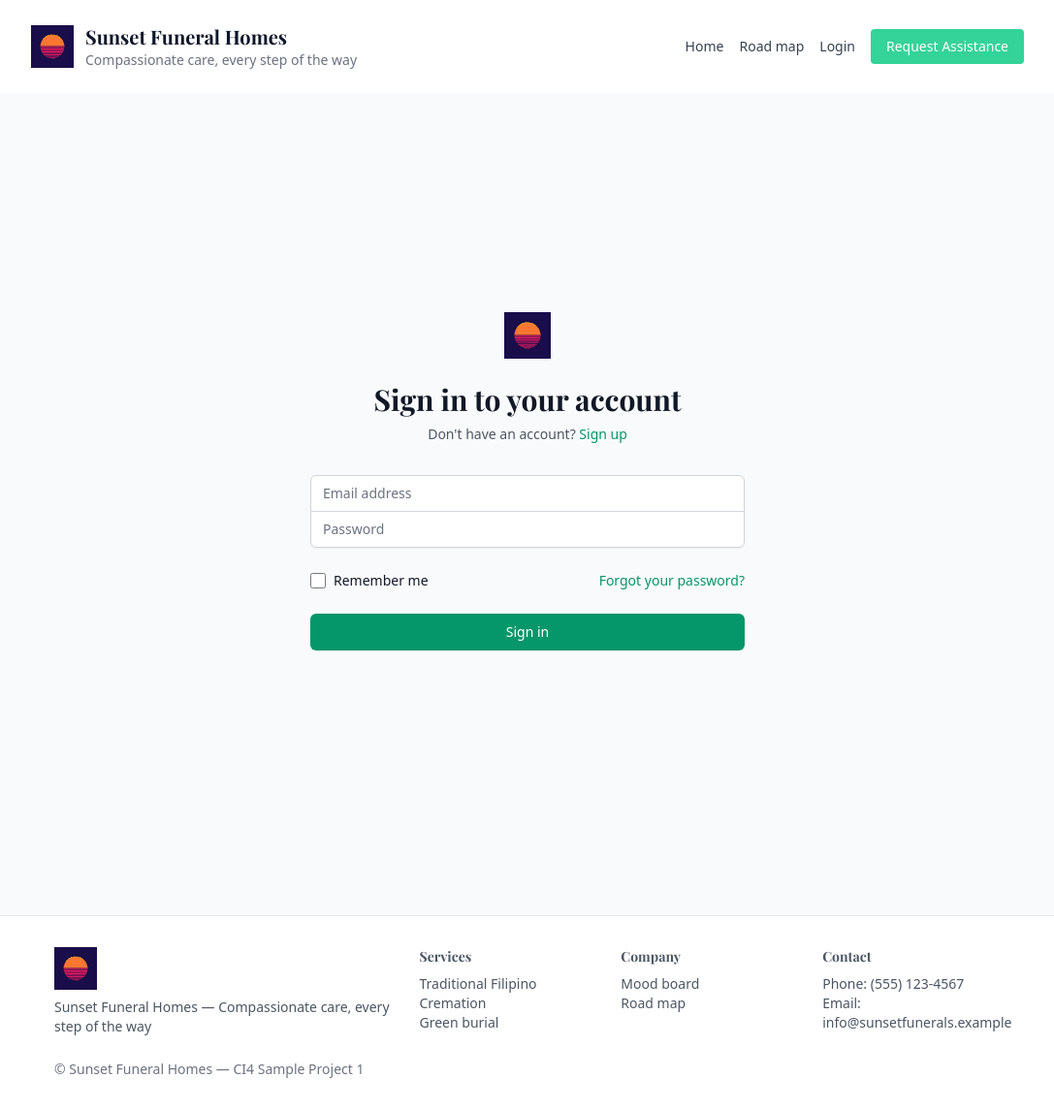
After one commit to zyx-0314/CI4-template, a CodeIgniter 4 app: the page made by backend/app/Views/auth/login.php in a window 1280 px wide. The commit adds this page. Shown: the whole page at 97% size, without its empty margins (96-1183 px from the left). Run offline with PHP 8.4 and a stand-in for CodeIgniter, Linux system fonts and the light colour scheme; the template is opened without the code that fills it, so the values that code supplies are empty; some libraries are stand-ins or nearby versions.

Commit message:
feat: implement authentication routes and views for user login functionality

```diff
--- a/backend/app/Config/Routes.php
+++ b/backend/app/Config/Routes.php
@@ -8,6 +8,10 @@ use CodeIgniter\Router\RouteCollection;
 $routes->get('/', 'User::index');
 $routes->get('mood-board', 'User::moodBoard');
 $routes->get('roadmap', 'User::roadmap');
+// Auth
+$routes->get('login', 'Auth::showLogin');
+$routes->post('login', 'Auth::login');
+$routes->get('logout', 'Auth::logout');
 // Services pages (dynamic): /services and /services/{style}
 $routes->get('services', 'User::services');
 $routes->get('services/(:segment)', 'User::services/$1');
--- /dev/null
+++ b/backend/app/Views/auth/login.php
@@ -0,0 +1,86 @@
+<?php
+
+/**
+ * views/auth/login.php
+ *
+ * Data contract (optional):
+ * - $action: string - form action URL (default: '/login')
+ * - $method: string - http method (default: 'post')
+ * - $errors: array|null - validation errors keyed by field name
+ * - $old: array|null - old input values, e.g. old('email')
+ *
+ * This view renders an accessible login form. It expects the framework's
+ * `csrf_field()` helper to be available for CSRF protection.
+ */
+
+$action = $action ?? '/login';
+$method = strtoupper($method ?? 'post');
+$errors = $errors ?? [];
+$old = $old ?? [];
+
+?>
+<!doctype html>
+<html lang="en">
+<?= view('components/head', ['title' => 'Sunset Funeral Homes — Compassionate Care']) ?>
+
+<body class="bg-gray-50 font-sans text-slate-900">
+  <?= view('components/header'); ?>
+
+
+  <main class="flex justify-center items-center bg-gray-50 px-4 sm:px-6 lg:px-8 py-12 min-h-screen">
+    <div class="space-y-8 w-full max-w-md">
+      <div>
+        <img class="mx-auto w-auto h-12" src="<?= esc(base_url('logo/main.svg')) ?>" alt="<?= esc($brandTitle ?? 'Sunset Funeral Homes') ?>">
+        <h2 class="mt-6 font-extrabold text-gray-900 text-3xl text-center">Sign in to your account</h2>
+        <p class="mt-2 text-gray-600 text-sm text-center">Don't have an account? <a href="/signup" class="font-medium text-emerald-600 hover:underline">Sign up</a></p>
+      </div>
+
+      <form class="space-y-6 mt-8" action="<?= esc($action) ?>" method="<?= $method === 'GET' ? 'get' : 'post' ?>" novalidate>
+        <?= csrf_field() ?>
+        <input type="hidden" name="remember" value="0">
+        <div class="-space-y-px shadow-sm rounded-md">
+          <div>
+            <label for="email" class="sr-only">Email address</label>
+            <input id="email" name="email" type="email" autocomplete="email" required
+              value="<?= esc($old['email'] ?? '') ?>"
+              class="appearance-none rounded-none relative block w-full px-3 py-2 border <?= isset($errors['email']) ? 'border-red-500' : 'border-gray-300' ?> placeholder-gray-500 text-gray-900 rounded-t-md focus:outline-none focus:ring-emerald-500 focus:border-emerald-500 focus:z-10 sm:text-sm"
+              placeholder="Email address" aria-invalid="<?= isset($errors['email']) ? 'true' : 'false' ?>" aria-describedby="email-error">
+            <?php if (! empty($errors['email'])): ?>
+              <p id="email-error" class="mt-2 text-red-600 text-sm"><?= esc($errors['email']) ?></p>
+            <?php endif; ?>
+          </div>
+          <div>
+            <label for="password" class="sr-only">Password</label>
+            <input id="password" name="password" type="password" autocomplete="current-password" required
+              class="appearance-none rounded-none relative block w-full px-3 py-2 border <?= isset($errors['password']) ? 'border-red-500' : 'border-gray-300' ?> placeholder-gray-500 text-gray-900 rounded-b-md focus:outline-none focus:ring-emerald-500 focus:border-emerald-500 focus:z-10 sm:text-sm"
+              placeholder="Password" aria-invalid="<?= isset($errors['password']) ? 'true' : 'false' ?>" aria-describedby="password-error">
+            <?php if (! empty($errors['password'])): ?>
+              <p id="password-error" class="mt-2 text-red-600 text-sm"><?= esc($errors['password']) ?></p>
+            <?php endif; ?>
+          </div>
+        </div>
+
+        <div class="flex justify-between items-center">
+          <div class="flex items-center">
+            <input id="remember" name="remember" type="checkbox" value="1" class="border-gray-300 rounded focus:ring-emerald-500 w-4 h-4 text-emerald-600" <?= ! empty($old['remember']) ? 'checked' : '' ?>>
+            <label for="remember" class="block ml-2 text-gray-900 text-sm">Remember me</label>
+          </div>
+
+          <div class="text-sm">
+            <a href="/forgot" class="font-medium text-emerald-600 hover:underline">Forgot your password?</a>
+          </div>
+        </div>
+
+        <div>
+          <button type="submit" class="group relative flex justify-center bg-emerald-600 hover:bg-emerald-700 px-4 py-2 border border-transparent rounded-md focus:outline-none focus:ring-2 focus:ring-emerald-500 focus:ring-offset-2 w-full font-medium text-white text-sm">
+            Sign in
+          </button>
+        </div>
+      </form>
+    </div>
+  </main>
+
+  <?= view('components/footer') ?>
+</body>
+
+</html>
--- a/backend/app/Views/components/footer.php
+++ b/backend/app/Views/components/footer.php
@@ -1,4 +1,5 @@
 <?php
+
 /**
  * components/footer.php
  *
@@ -15,7 +16,7 @@
   <div class="mx-auto px-6 py-8 max-w-5xl text-gray-600 text-sm">
     <div class="flex md:flex-row flex-col md:justify-between md:items-start gap-6">
       <div>
-  <img src="<?= esc($logo ?? base_url('logo/main.svg')) ?>" alt="<?= esc($companyName ?? 'Sunset Funeral Homes') ?>" class="mb-2 h-11">
+        <img src="<?= esc($logo ?? base_url('logo/main.svg')) ?>" alt="<?= esc($companyName ?? 'Sunset Funeral Homes') ?>" class="mb-2 h-11">
         <p><?= esc($companyName ?? 'Sunset Funeral Homes') ?> — <?= esc($companyTagline ?? 'Compassionate care, every step of the way') ?></p>
       </div>
       <div class="gap-6 grid grid-cols-1 sm:grid-cols-3">
@@ -30,7 +31,6 @@
         <div>
           <h4 class="mb-2 font-semibold">Company</h4>
           <ul>
-            <li><a href="/landing" class="hover:underline">Home</a></li>
             <li><a href="/mood-board" class="hover:underline">Mood board</a></li>
             <li><a href="/roadmap" class="hover:underline">Road map</a></li>
           </ul>
@@ -42,6 +42,6 @@
         </div>
       </div>
     </div>
-    <div class="mt-6 text-gray-500">© <?= esc($companyName ?? 'Sunset Funeral Homes') ?> — Sample site</div>
+    <div class="mt-6 text-gray-500">© <?= esc($companyName ?? 'Sunset Funeral Homes') ?> — CI4 Sample Project 1</div>
   </div>
 </footer>
--- a/backend/app/Views/components/header.php
+++ b/backend/app/Views/components/header.php
@@ -25,8 +25,8 @@
     </div>
     <nav class="flex items-center space-x-4 text-sm" aria-label="Primary navigation">
       <a href="/" class="text-gray-700">Home</a>
-      <a href="/mood-board" class="text-gray-700">Mood board</a>
-      <a href="/roadmap" class="text-gray-700">Road map</a>
+  <a href="/roadmap" class="text-gray-700">Road map</a>
+  <a href="/login" class="text-gray-700">Login</a>
       <a href="/services" class="inline-block bg-emerald-400 hover:bg-emerald-500 px-4 py-2 rounded text-white" role="button">Request Assistance</a>
   </div>
     </nav>
```
Also changed, not shown: backend/app/Controllers/Auth.php (added, +56 -0 lines).
